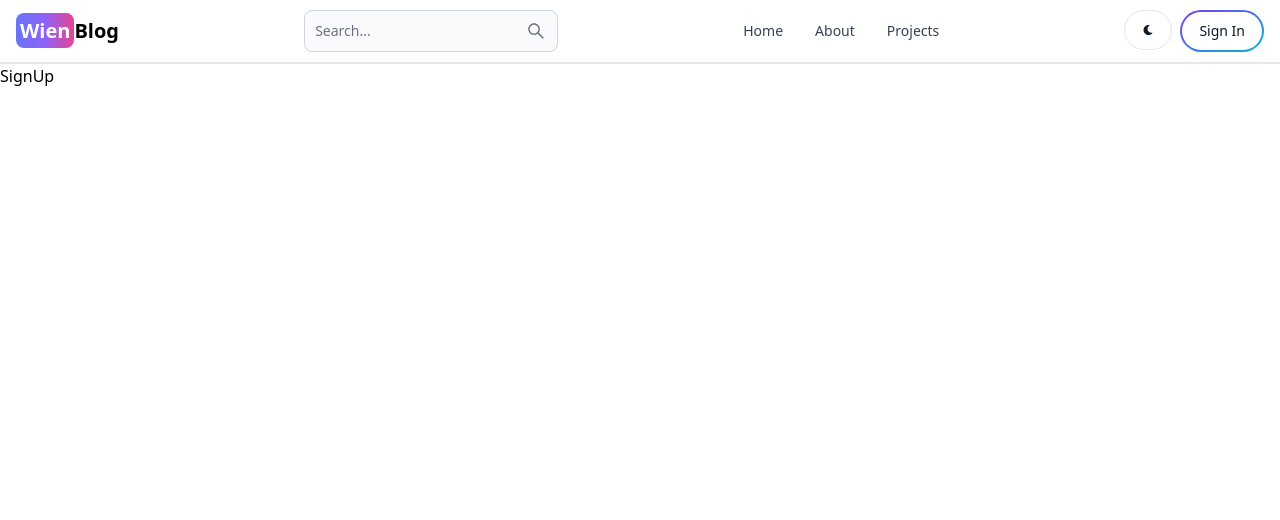
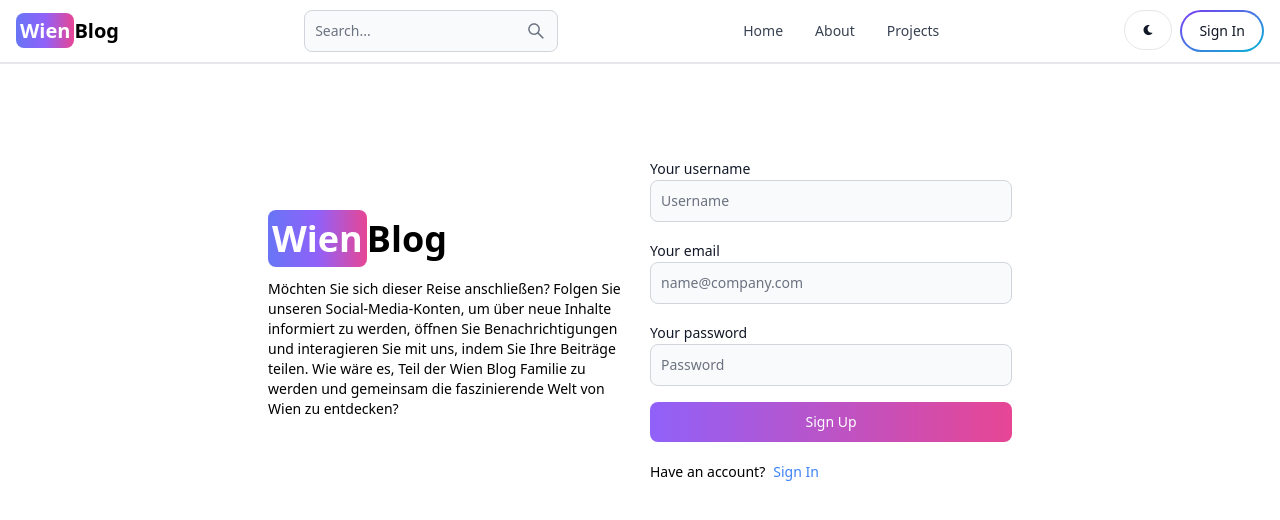
Before and after one commit to limazel/mern-blog, a React (Vite) app in the folder client/: page /sign-up in a window 1280 px wide. Shown: the top 520 px of the page. Built offline with nearby package versions, Linux system fonts and the light colour scheme.

Commit message:
create sign up page ui

```diff
--- a/client/src/pages/SignUp.jsx
+++ b/client/src/pages/SignUp.jsx
@@ -1,7 +1,50 @@
-import React from 'react'
+import { Button, Label, TextInput } from "flowbite-react";
+import React from "react";
+import { Link } from "react-router-dom";
 
 export default function SignUp() {
   return (
-    <div>SignUp</div>
-  )
+    <div className="min-h-screen mt-20">
+      <div className="flex p-3 max-w-3xl mx-auto flex-col md:flex-row md:items-center gap-5">
+        {/* left side */}
+        <div className="flex-1">
+          <Link to="/" className="font-bold dark:text-white text-4xl">
+            <span className="px-1 py-1 bg-gradient-to-r from-indigo-500 via-purple-500 to-pink-500 rounded-lg text-white">
+              Wien
+            </span>
+            Blog
+          </Link>
+          <p className="text-sm mt-5">
+            Möchten Sie sich dieser Reise anschließen? Folgen Sie unseren
+            Social-Media-Konten, um über neue Inhalte informiert zu werden,
+            öffnen Sie Benachrichtigungen und interagieren Sie mit uns, indem
+            Sie Ihre Beiträge teilen. Wie wäre es, Teil der Wien Blog Familie zu
+            werden und gemeinsam die faszinierende Welt von Wien zu entdecken?
+          </p>
+        </div>
+        {/* right side */}
+        <div className="flex-1">
+          <form className="flex flex-col gap-4">
+            <div>
+              <Label value="Your username" />
+              <TextInput type="text" placeholder="Username" id="username" />
+            </div>
+            <div>
+              <Label value="Your email" />
+              <TextInput type="text" placeholder="name@company.com" id="email" />
+            </div>
+            <div>
+              <Label value="Your password" />
+              <TextInput type="text" placeholder="Password" id="password" />
+            </div>
+            <Button gradientDuoTone="purpleToPink" type="submit">Sign Up</Button>
+          </form>
+          <div className="flex gap-2 mt-5 text-sm">
+            <span>Have an account?</span>
+            <Link to="/sign-in" className="text-blue-500">Sign In</Link>
+          </div>
+        </div>
+      </div>
+    </div>
+  );
 }
```
